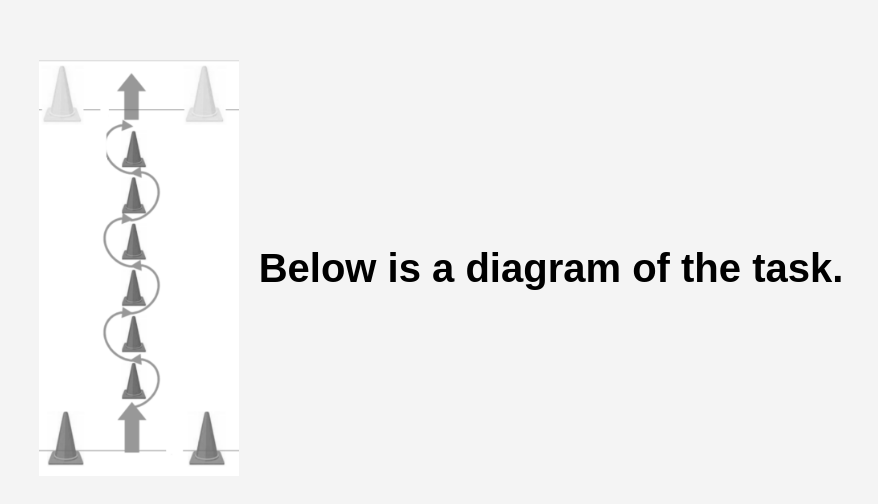
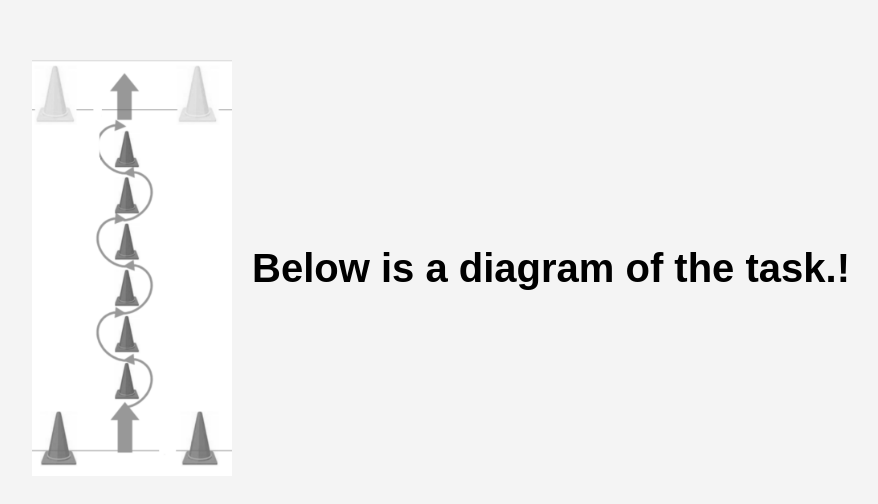
Before and after one commit to mariahschrum-tri/24-D-18_slalom_diagram, a plain HTML site: page index.html in a window 1280 px wide. Shown: the part 132-636 px from the top of the page, without its empty margins (199-1077 px from the left). Drawn offline with Linux system fonts and the light colour scheme.

Commit message:
Update index.html

```diff
--- a/index.html
+++ b/index.html
@@ -33,7 +33,7 @@
     <div class="container">
         <img src="slalom_diagram_bw.png" alt="My Image">
         <div class="text">
-            <h1>Below is a diagram of the task.</h1>
+            <h1>Below is a diagram of the task.!</h1>
         </div>
     </div>
 </body>
```
